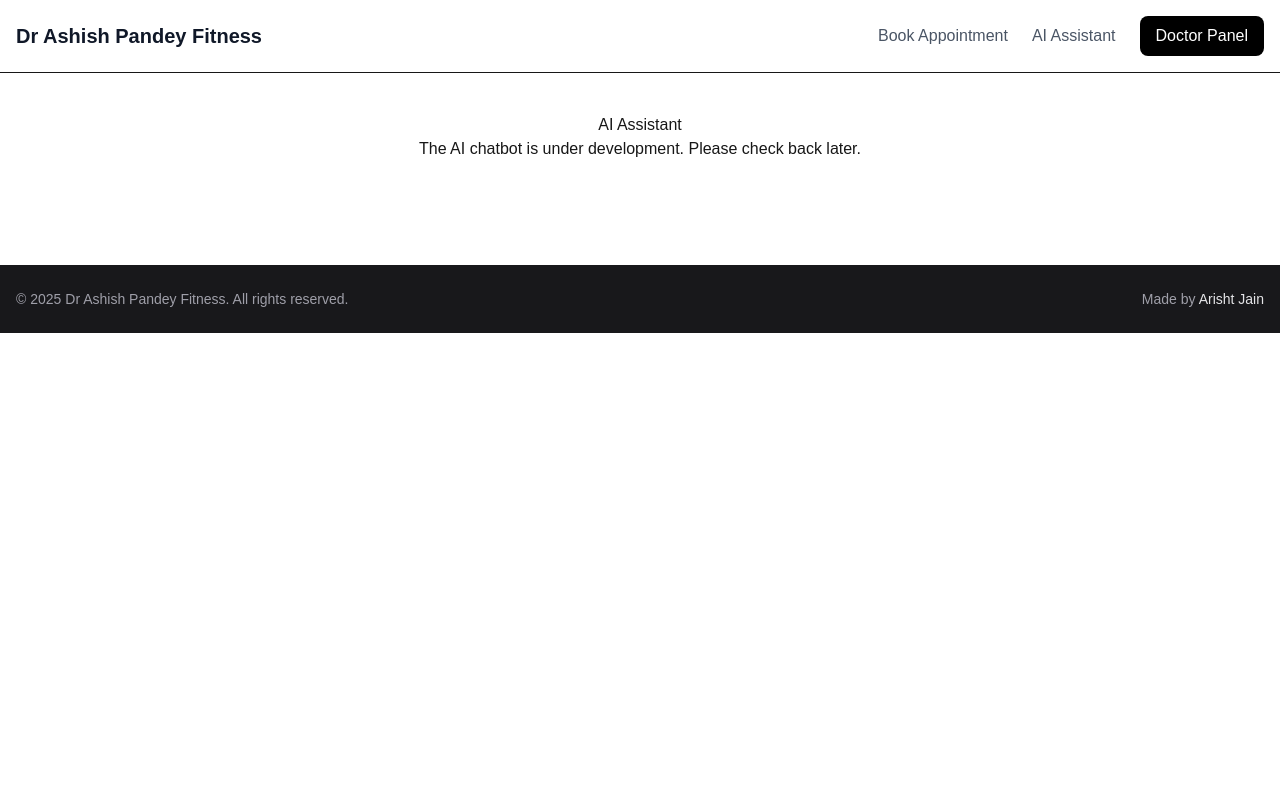
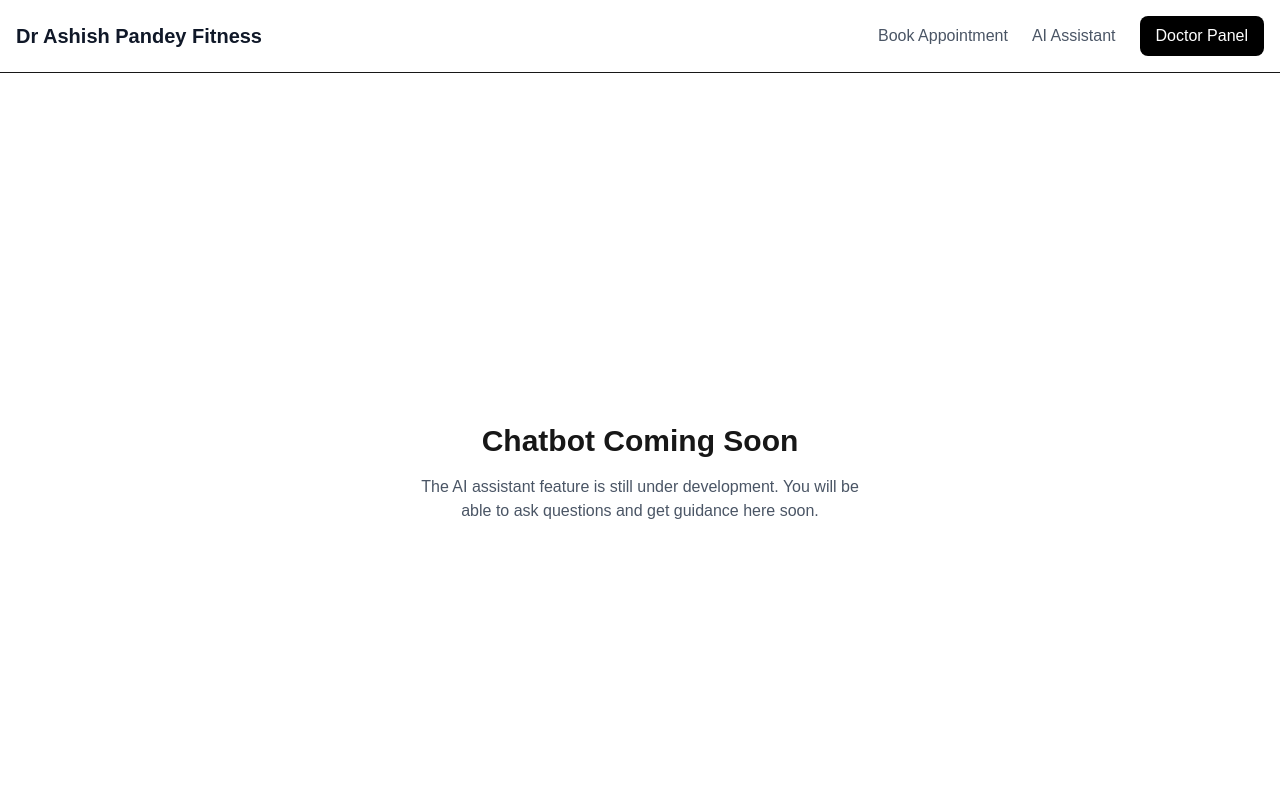
Before and after one commit to Arishtcoder/Dr-Ashish-Pandey-clinic, a Next.js app: page /public/chatbot in a window 1280 px wide. Shown: the top 800 px of the page. Built offline with nearby package versions, Linux system fonts and the light colour scheme.

Commit message:
initial commit

```diff
--- a/app/public/chatbot/page.tsx
+++ b/app/public/chatbot/page.tsx
@@ -1,10 +1,13 @@
 export default function ChatbotPage() {
   return (
-    <main style={{ padding: "40px", textAlign: "center" }}>
-      <h1>AI Assistant</h1>
-      <p>
-        The AI chatbot is under development.
-        Please check back later.
+    <main className="min-h-screen flex flex-col items-center justify-center px-4 text-center">
+      <h1 className="text-3xl font-bold">
+        Chatbot Coming Soon
+      </h1>
+
+      <p className="mt-4 text-gray-600 max-w-md">
+        The AI assistant feature is still under development.
+        You will be able to ask questions and get guidance here soon.
       </p>
     </main>
   );
```
